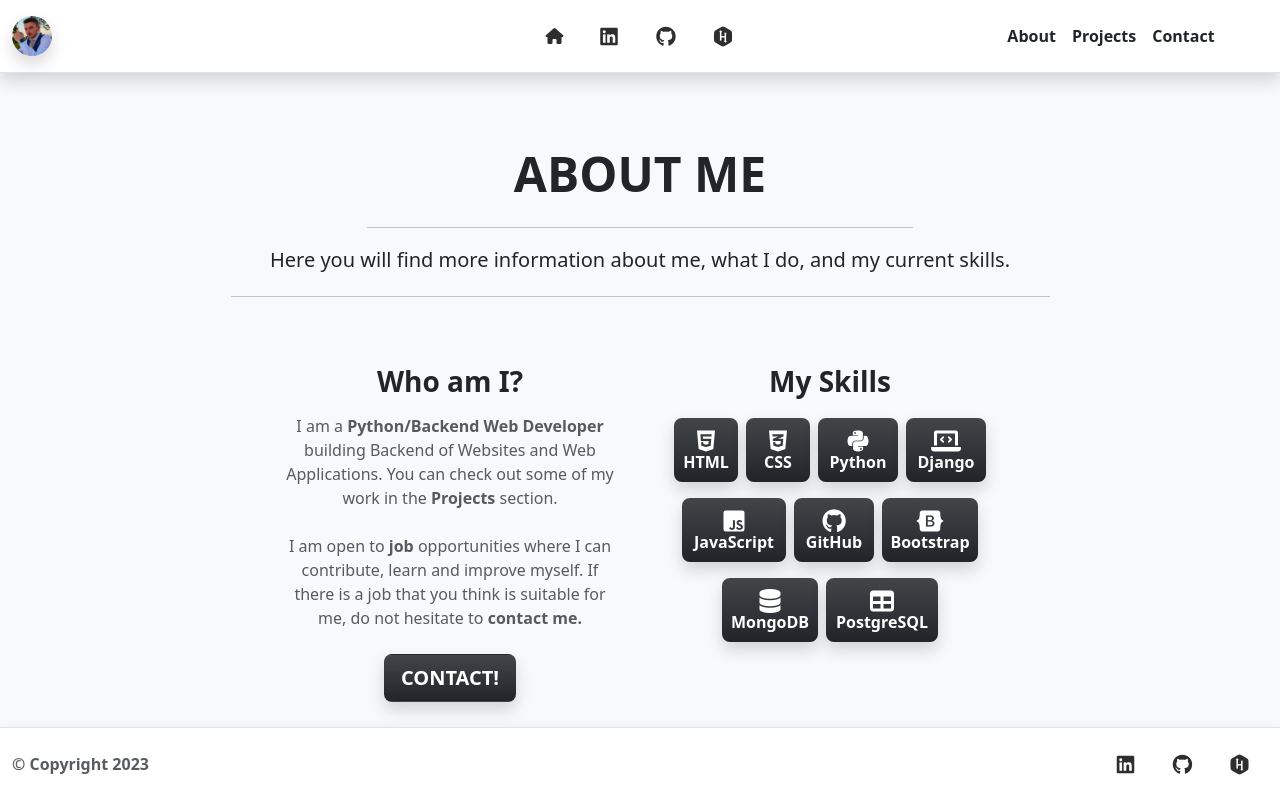
After one commit to nidea1/Personal-Web-Site, a Django app: page /about in a window 1280 px wide. The commit adds this page. Run offline with Django 4.2, Linux system fonts and the light colour scheme.

Commit message:
project updated according to the Django framework

```diff
--- /dev/null
+++ b/MyWebSite/base/static/base/css/style.css
@@ -0,0 +1,16 @@
+/* about.html */
+
+.skill-icon {
+    width: 4rem;
+    height: 4rem;
+    margin-right: 0.25rem!important;
+    margin-left: 0.25rem!important;
+    margin-top: 0.25rem!important;
+    margin-bottom: 0.25rem!important;
+}
+
+/* _navbar.html */
+
+.fa-dark {
+    color: rgb(46, 46, 46);
+}
--- /dev/null
+++ b/MyWebSite/base/templates/about.html
@@ -0,0 +1,73 @@
+{% extends 'base.html' %}
+{% block content %}
+
+    <!-- START CONTENT -->
+    <div class="container px-4 py-5">
+        <h1 class="display-5 fw-bold text-center">ABOUT ME</h1>
+        <span class="d-flex flex-wrap justify-content-center mb-1"><hr style="width: 50%;"></span>
+        <h5 class="text-center">Here you will find more information about me, what I do, and my current skills.</h5>
+        <span class="d-flex flex-wrap justify-content-center mb-1"><hr style="width: 75%;"></span>
+
+        <div class="row align-items-md-start justify-content-center g-5 py-5">
+            <div class="col-md-12 col-lg-4 d-flex flex-wrap justify-content-center text-center align-items-start gap-2">
+                <h3 class="fw-bold text-center">Who am I?</h3>
+                <p class="text-muted">I am a <strong>Python/Backend Web Developer</strong> building Backend of Websites and Web Applications. You can check out some of my work in the <strong>Projects</strong> section.</p>
+                <p class="text-muted">I am open to <strong>job</strong> opportunities where I can contribute, learn and improve myself. If there is a job that you think is suitable for me, do not hesitate to <strong>contact me.</strong></p>
+                <a href="#" class="btn btn-lg text-bg-dark bg-gradient fw-semibold shadow">CONTACT!</a>
+            </div>
+
+            <div class="col-md-12 col-lg-4 d-flex flex-column justify-content-center text-center gap-2">
+                <div class="row">
+
+                    <h3 class="fw-bold text-center">My Skills</h3>
+                </div>
+                <div class="row justify-content-center">
+                    <div class="d-flex flex-column align-items-center justify-content-center text-bg-dark bg-gradient fs-4 rounded-3 skill-icon shadow">
+                        <i class="fab fa-html5 mt-1"></i>
+                        <h6 class="fw-semibold mb-1">HTML</h6>
+                    </div>
+                    <div class="d-flex flex-column align-items-center justify-content-center text-bg-dark bg-gradient fs-4 rounded-3 skill-icon shadow">
+                        <i class="fab fa-css3-alt mt-1"></i>
+                        <h6 class="fw-semibold mb-1">CSS</h6>
+                    </div>
+                    <div class="d-flex flex-column align-items-center justify-content-center text-bg-dark bg-gradient fs-4 rounded-3 skill-icon shadow" style="width: 5rem;">
+                        <i class="fab fa-python mt-1"></i>
+                        <h6 class="fw-semibold mb-1">Python</h6>
+                    </div>
+                    <div class="d-flex flex-column align-items-center justify-content-center text-bg-dark bg-gradient fs-4 rounded-3 skill-icon shadow" style="width: 5rem;">
+                        <i class="fas fa-laptop-code mt-1"></i>
+                        <h6 class="fw-semibold mb-1">Django</h6>
+                    </div>
+
+                </div>
+                <div class="row justify-content-center">
+                    <div class="d-flex flex-column align-items-center justify-content-center text-bg-dark bg-gradient fs-4 rounded-3 skill-icon shadow" style="width: 6.5rem;">
+                        <i class="fab fa-js-square mt-1"></i>
+                        <h6 class="fw-semibold mb-1">JavaScript</h6>
+                    </div>
+                    <div class="d-flex flex-column align-items-center justify-content-center text-bg-dark bg-gradient fs-4 rounded-3 skill-icon shadow" style="width: 5rem;">
+                        <i class="fab fa-github mt-1"></i>
+                        <h6 class="fw-semibold mb-1">GitHub</h6>
+                    </div>
+                    <div class="d-flex flex-column align-items-center justify-content-center text-bg-dark bg-gradient fs-4 rounded-3 skill-icon shadow" style="width: 6rem;">
+                        <i class="fab fa-bootstrap mt-1"></i>
+                        <h6 class="fw-semibold mb-1">Bootstrap</h6>
+                    </div>
+                </div>
+                <div class="row justify-content-center">
+                    <div class="d-flex flex-column align-items-center justify-content-center text-bg-dark bg-gradient fs-4 rounded-3 skill-icon shadow" style="width: 6rem;">
+                        <i class="fas fa-database mt-1"></i>
+                        <h6 class="fw-semibold mb-1">MongoDB</h6>
+                    </div>
+                    <div class="d-flex flex-column align-items-center justify-content-center text-bg-dark bg-gradient fs-4 rounded-3 skill-icon shadow" style="width: 7rem;">
+                        <i class="fas fa-table mt-1"></i>
+                        <h6 class="fw-semibold mb-1">PostgreSQL</h6>
+                    </div>
+                </div>
+
+            </div>
+        </div>
+    </div>
+    <!-- END CONTENT -->
+
+{% endblock %}
--- /dev/null
+++ b/MyWebSite/base/templates/base.html
@@ -0,0 +1,32 @@
+{% load static %}
+<!doctype html>
+<html lang="tr">
+<head>
+    <meta charset="utf-8">
+    <meta name="viewport" content="width=device-width, initial-scale=1">
+    <title>NiDea1 | Back-End Developer</title>
+    <link href="https://cdn.jsdelivr.net/npm/bootstrap@5.3.0-alpha1/dist/css/bootstrap.min.css" rel="stylesheet" integrity="sha384-GLhlTQ8iRABdZLl6O3oVMWSktQOp6b7In1Zl3/Jr59b6EGGoI1aFkw7cmDA6j6gD" crossorigin="anonymous">
+    <link href="{% static 'base/css/style.css' %}" rel="stylesheet">
+     <!-- Font Awesome -->
+    <link
+        rel="stylesheet"
+        href="https://cdnjs.cloudflare.com/ajax/libs/font-awesome/6.0.0/css/all.min.css"
+    />
+     <!-- Google Fonts Roboto -->
+    <link
+        rel="stylesheet"
+        href="https://fonts.googleapis.com/css2?family=Roboto:wght@300;400;500;700;900&display=swap"
+    />
+</head>
+<body class="bg-light">
+    {% include 'partials/_navbar.html' %}
+
+    {% block content %}
+
+    {% endblock %}
+
+    {%include 'partials/_footer.html'%}
+
+    <script src="https://cdn.jsdelivr.net/npm/bootstrap@5.3.0-alpha1/dist/js/bootstrap.bundle.min.js" integrity="sha384-w76AqPfDkMBDXo30jS1Sgez6pr3x5MlQ1ZAGC+nuZB+EYdgRZgiwxhTBTkF7CXvN" crossorigin="anonymous"></script>
+</body>
+</html>
--- /dev/null
+++ b/MyWebSite/base/templates/partials/_footer.html
@@ -0,0 +1,19 @@
+
+<!-- START FOOTER -->
+<footer class="container-fluid d-flex flex-wrap justify-content-between align-items-center py-3 border-top bg-white fixed-bottom shadow">
+    <p class="col-md-4 mb-0 text-muted fw-semibold">© Copyright 2023</p>
+
+
+    <ul class="nav col-md-4 justify-content-end">
+        <li class="nav-item me-3 me-lg-0">
+            <a class="nav-link" href="#"><i class="fab fa-linkedin fa-lg fa-fw fa-dark"></i></a>
+        </li>
+        <li class="nav-item me-3 me-lg-0">
+            <a class="nav-link" href="#"><i class="fab fa-github fa-lg fa-fw fa-dark"></i></a>
+        </li>
+        <li class="nav-item me-3 me-lg-0">
+            <a class="nav-link" href="#"><i class="fab fa-hackerrank fa-lg fa-fw fa-dark"></i></a>
+        </li>
+    </ul>
+</footer>
+<!-- END FOOTER -->
--- /dev/null
+++ b/MyWebSite/base/templates/partials/_navbar.html
@@ -0,0 +1,33 @@
+{%load static%}
+ <!-- START HEADER -->
+
+ <header class="container-fluid d-flex flex-wrap align-items-center justify-content-center justify-content-md-between py-3 mb-4 border-bottom sticky-top bg-white shadow">
+    <a href="{%url 'index'%}" class="d-flex align-items-center col-md-3 mb-2 mb-md-0 text-dark text-decoration-none">
+        <img src="{%static 'base/img/me.jpeg'%}" width="40" height="40" role="img" alt="LOGO" class="me-2 rounded-circle shadow">
+    </a>
+
+    <ul class="nav col-12 col-md-auto mb-2 justify-content-center mb-md-0">
+        <li class="nav-item me-3 me-lg-0">
+            <a class="nav-link" href="{%url 'index'%}"><i class="fas fa-home fa-fw fa-dark"></i></a>
+        </li>
+        <li class="nav-item me-3 me-lg-0">
+            <a class="nav-link" href="#"><i class="fab fa-linkedin fa-lg fa-fw fa-dark"></i></a>
+        </li>
+        <li class="nav-item me-3 me-lg-0">
+            <a class="nav-link" href="#"><i class="fab fa-github fa-lg fa-fw fa-dark"></i></a>
+        </li>
+        <li class="nav-item me-3 me-lg-0">
+            <a class="nav-link" href="#"><i class="fab fa-hackerrank fa-lg fa-fw fa-dark"></i></a>
+        </li>
+    </ul>
+
+    <div class="col-md-3 text-end">
+        <ul class="nav col-12 col-md-auto mb-2 justify-content-center mb-md-0">
+            <li><a href="{%url 'about'%}" class="nav-link px-2 link-dark fw-semibold">About</a></li>
+            <li><a href="#" class="nav-link px-2 link-dark fw-semibold">Projects</a></li>
+            <li><a href="#" class="nav-link px-2 link-dark fw-semibold">Contact</a></li>
+        </ul>
+    </div>
+    </header>
+
+<!-- END HEADER -->
--- a/MyWebSite/base/urls.py
+++ b/MyWebSite/base/urls.py
@@ -3,4 +3,5 @@ from . import views
 
 urlpatterns = [
     path('', views.index, name='index'),
+    path('about', views.about, name='about'),
 ]
--- a/MyWebSite/base/views.py
+++ b/MyWebSite/base/views.py
@@ -2,3 +2,6 @@ from django.shortcuts import render
 
 def index(request):
     return render(request, 'index.html')
+
+def about(request):
+    return render(request, 'about.html')
```
Also changed, not shown: MyWebSite/base/templates/index.html (+8 -79 lines), MyWebSite/base/static/base/img/me.jpeg (added).
